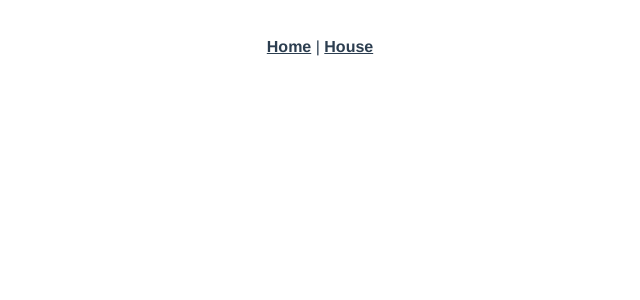
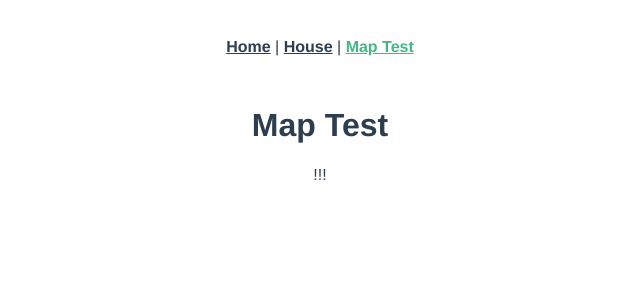
Before and after one commit to leesh125/SweetHome, a Vue app in the folder FrontEnd/whereismyhome/: page /map/test in a window 1280 px wide. Shown: the top 300 px of the page, without its empty margins (320-960 px from the left). Built offline with nearby package versions, Linux system fonts and the light colour scheme.

Commit message:
create Map Test

```diff
--- a/FrontEnd/whereismyhome/package.json
+++ b/FrontEnd/whereismyhome/package.json
@@ -9,8 +9,10 @@
   },
   "dependencies": {
     "axios": "^1.1.3",
+    "bootstrap": "^5.2.2",
+    "bootstrap-vue": "^2.23.1",
     "core-js": "^3.8.3",
-    "vue": "^2.6.14",
+    "vue": "^2.7.14",
     "vue-router": "^3.5.1",
     "vuex": "^3.6.2"
   },
--- a/FrontEnd/whereismyhome/src/App.vue
+++ b/FrontEnd/whereismyhome/src/App.vue
@@ -2,7 +2,8 @@
   <div id="app">
     <nav>
       <router-link to="/">Home</router-link> |
-      <router-link to="/house">House</router-link>
+      <router-link to="/house">House</router-link> |
+      <router-link to="/map/test">Map Test</router-link>
     </nav>
     <router-view/>
   </div>
--- a/FrontEnd/whereismyhome/src/router/index.js
+++ b/FrontEnd/whereismyhome/src/router/index.js
@@ -13,10 +13,12 @@ const routes = [
   {
     path: '/house',
     name: 'house',
-    // route level code-splitting
-    // this generates a separate chunk (about.[hash].js) for this route
-    // which is lazy-loaded when the route is visited.
     component: () => import(/* webpackChunkName: "about" */ '../views/HouseView.vue')
+  },
+  {
+    path: '/map/test',
+    name: 'mapTest',
+    component: () => import(/* webpackChunkName: "about" */ '../views/MapTestView.vue')
   }
 ]
 
--- /dev/null
+++ b/FrontEnd/whereismyhome/src/views/MapTestView.vue
@@ -0,0 +1,6 @@
+<template>
+  <div>
+    <h1>Map Test</h1>
+    !!!
+  </div>
+</template>
```
Also changed, not shown: 1 other file (tests, documents, lock files or other folders).
